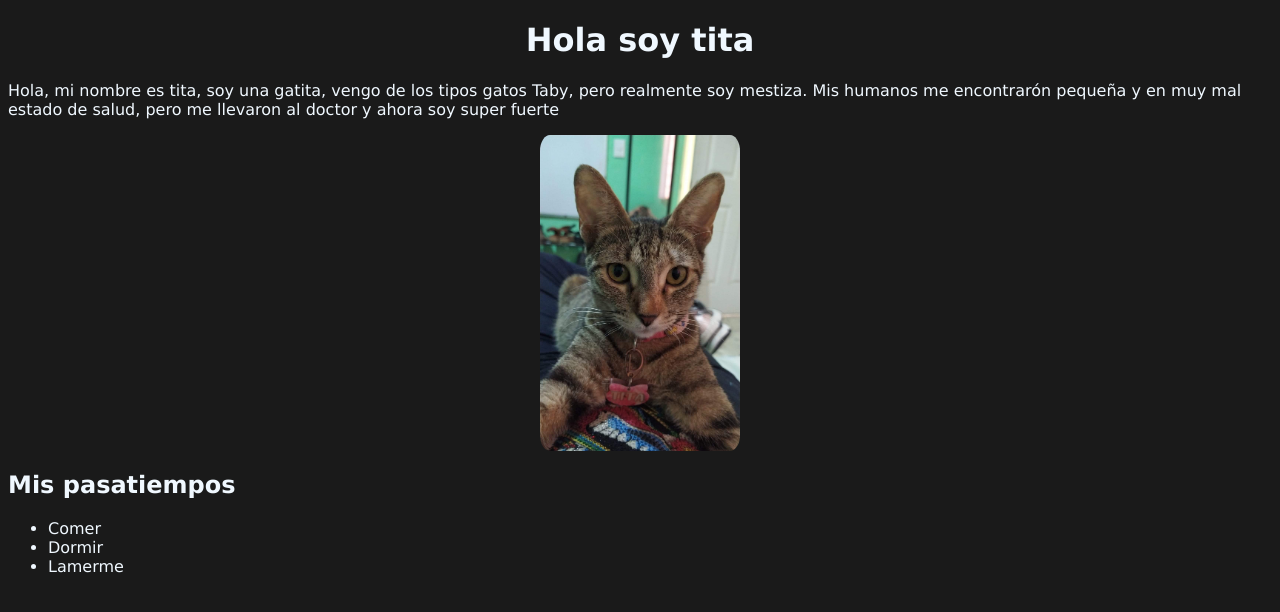
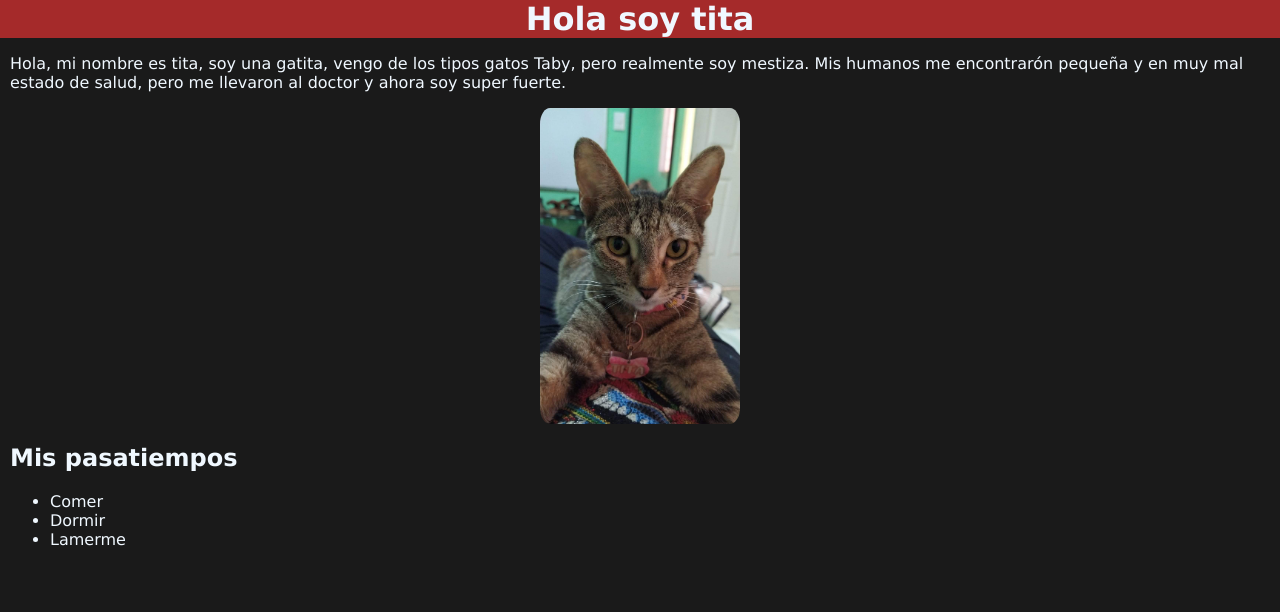
Before and after one commit to imart302/Sitio-Simple-CH32, a plain HTML site: page index.html in a window 1280 px wide. Drawn offline with Linux system fonts and the light colour scheme.

Commit message:
Fix style

```diff
--- a/index.html
+++ b/index.html
@@ -8,11 +8,14 @@
 
 </head>
 <body>
+  <div class="header">
+    <h1 class="center-title">Hola soy tita</h1>
+  </div>
 
-  <h1 class="center-title">Hola soy tita</h1>
+  <article>
     <p>
       Hola, mi nombre es tita, soy una gatita, vengo de los tipos gatos Taby, pero realmente soy mestiza.
-    Mis humanos me encontrarón pequeña y en muy mal estado de salud, pero me llevaron al doctor y ahora soy super fuerte
+      Mis humanos me encontrarón pequeña y en muy mal estado de salud, pero me llevaron al doctor y ahora soy super fuerte.
     </p>
     <div class="center-image">
       <img width="200px" src="./assets/tita.jpeg" alt="In amet quis irure anim cupidatat commodo.">
@@ -26,6 +29,8 @@
       <li>Dormir</li>
       <li>Lamerme</li>
     </ul>
+  </article>
+
 
   <script src="./js/main.js"></script>
 </body>
--- a/styles/index.css
+++ b/styles/index.css
@@ -1,10 +1,12 @@
-* {
+:root {
   font-family: 'Lucida Sans', 'Lucida Sans Regular', 'Lucida Grande', 'Lucida Sans Unicode', Geneva, Verdana, sans-serif;
 }
 
 body {
   background-color: rgb(26, 26, 26);
   color: aliceblue;
+  margin: 0;
+  padding-top: 0;
 }
 
 .center-image {
@@ -22,3 +24,18 @@ img {
   justify-items: center;
   justify-content: center;
 }
+
+.header {
+  background-color: brown;
+  width: 100%;
+  margin: 0;
+  padding: 0%;
+}
+
+h1 {
+  margin: 0;
+}
+
+article {
+  margin: 0 10px 0 10px;
+}
```
Lines whose indentation alone changed are shown as unchanged.
